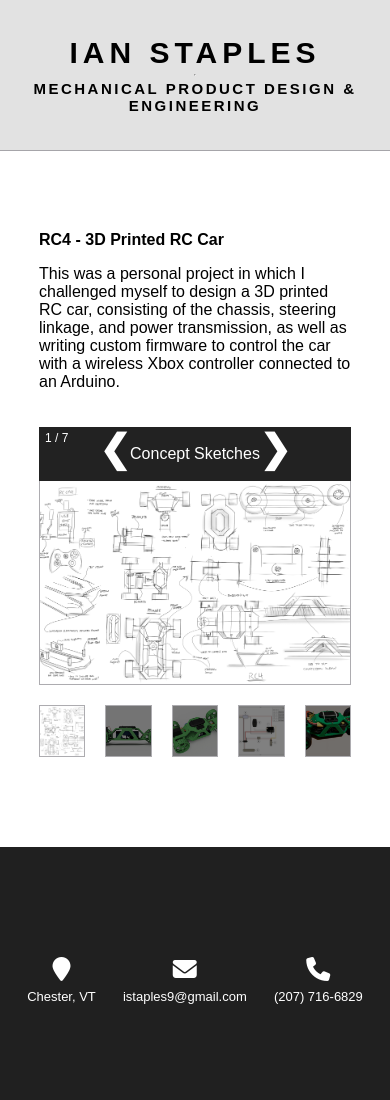
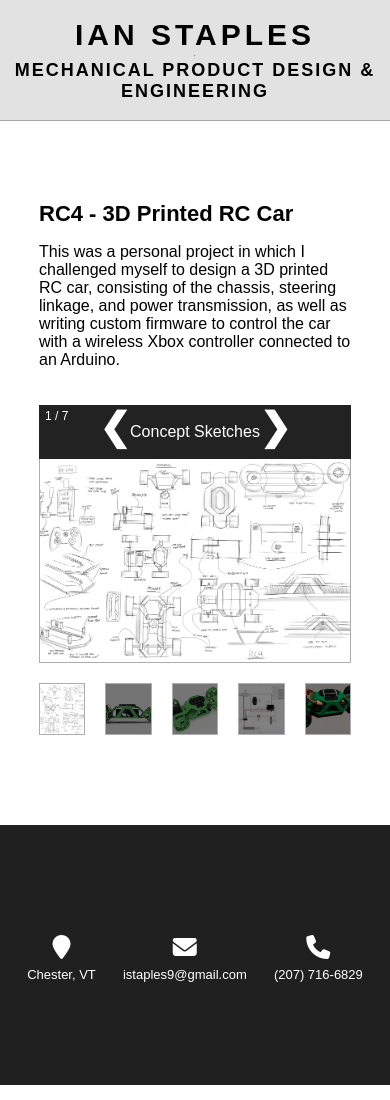
Before and after one commit to istaples9/is9_portfolio, a website: page rc4.html in a window 390 px wide. Drawn offline with Linux system fonts and the light colour scheme.

Commit message:
increased text size for narrow window view

```diff
--- a/css/master.css
+++ b/css/master.css
@@ -86,7 +86,8 @@ h3 {
 #footer_template {
   display: flex;
   width: 100%;
-  height: 260px;
+  min-height: 260px;
+  bottom: 0px;
   background-color: #202020;
   justify-content: center;
   align-items: center;
@@ -129,11 +130,14 @@ h3 {
 */
 
 @media only screen and (max-width: 1000px) {
-  header {
-    zoom: 1.25;
+  h1 {
+    font-size: 30px;
   }
 
-  #footer {
-    zoom: 1.25;
+  h2 {
+    font-size: 22px;
   }
-}
+
+  h3 {
+    font-size: 18px;
+  }
```
